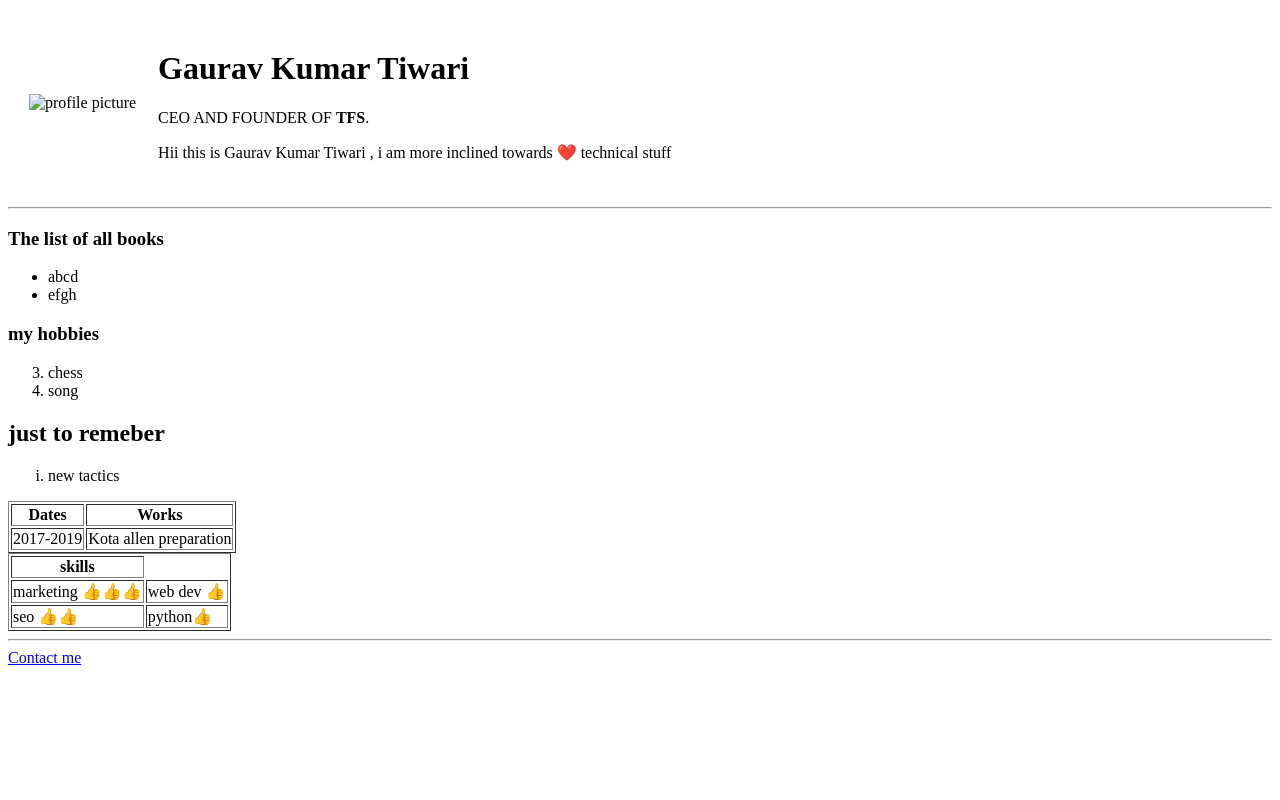
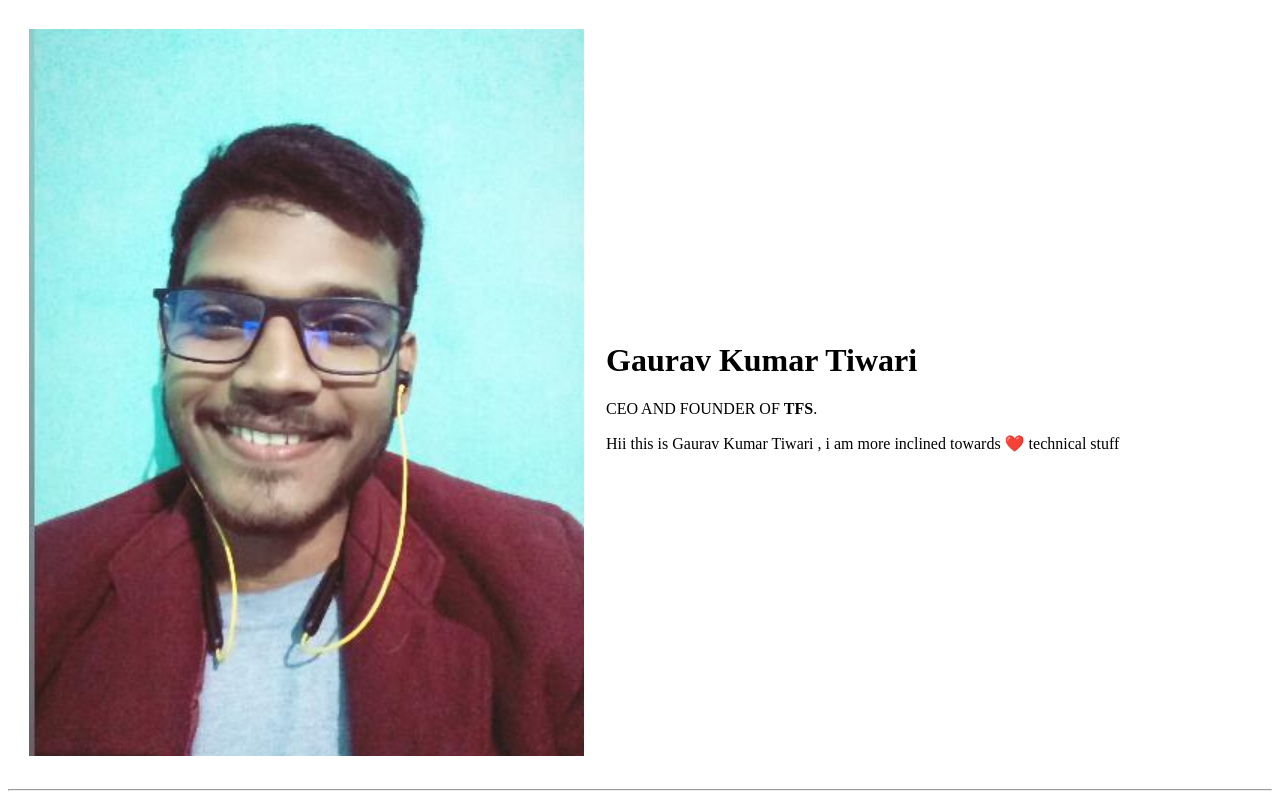
Before and after one commit to thursgkt138/cv, a plain HTML site: page index.html in a window 1280 px wide. Shown: the top 800 px of the page. Drawn offline with Linux system fonts and the light colour scheme.

Commit message:
Update index.html

```diff
--- a/index.html
+++ b/index.html
@@ -9,7 +9,7 @@
 <body>
   <table cellspacing = "20">
     <tr>
-      <td>  <img src="C:\Users\thurs\OneDrive\Desktop\web dev course\html-personal site\image\gkt-modified.png" alt="profile picture"></td>
+      <td>  <img src="https://github.com/thursgkt138/cv/blob/main/gkt%20prfle.png" alt="profile picture"></td>
       <td>  <h1>Gaurav Kumar Tiwari</h1>
         <p>CEO AND FOUNDER OF <strong>TFS</strong>.</p>
         <p>Hii this is Gaurav Kumar Tiwari , i am more inclined towards ❤️ technical stuff</p></td>
```
